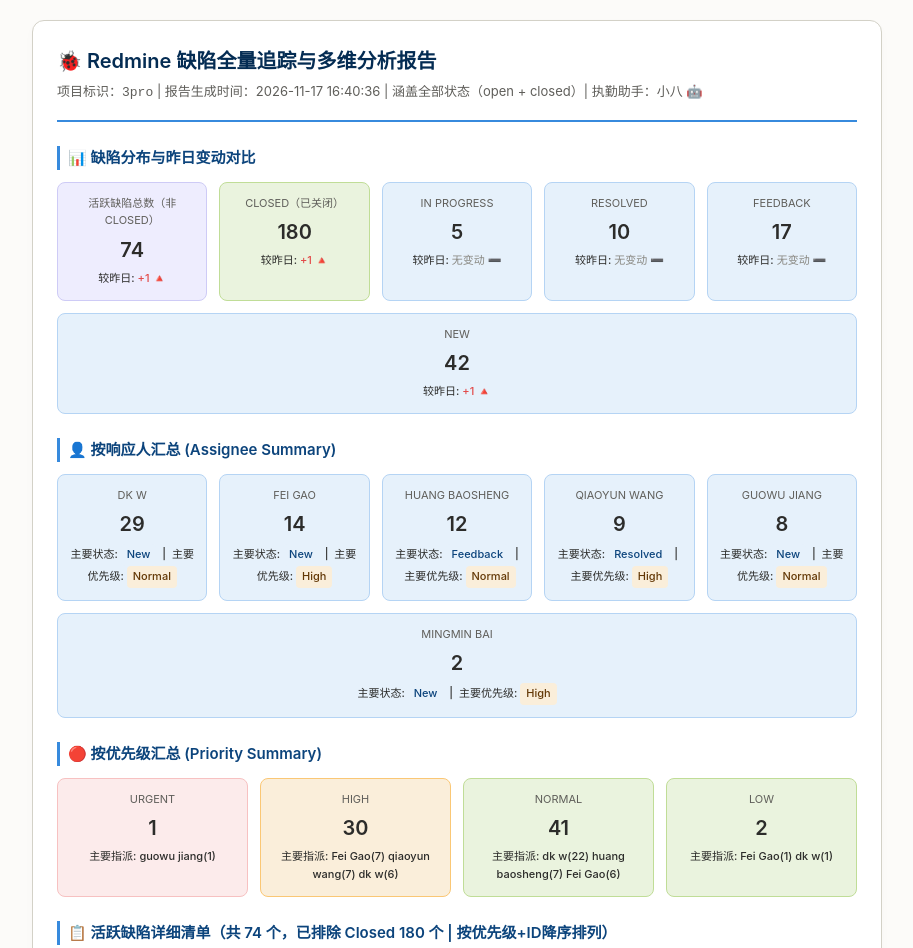
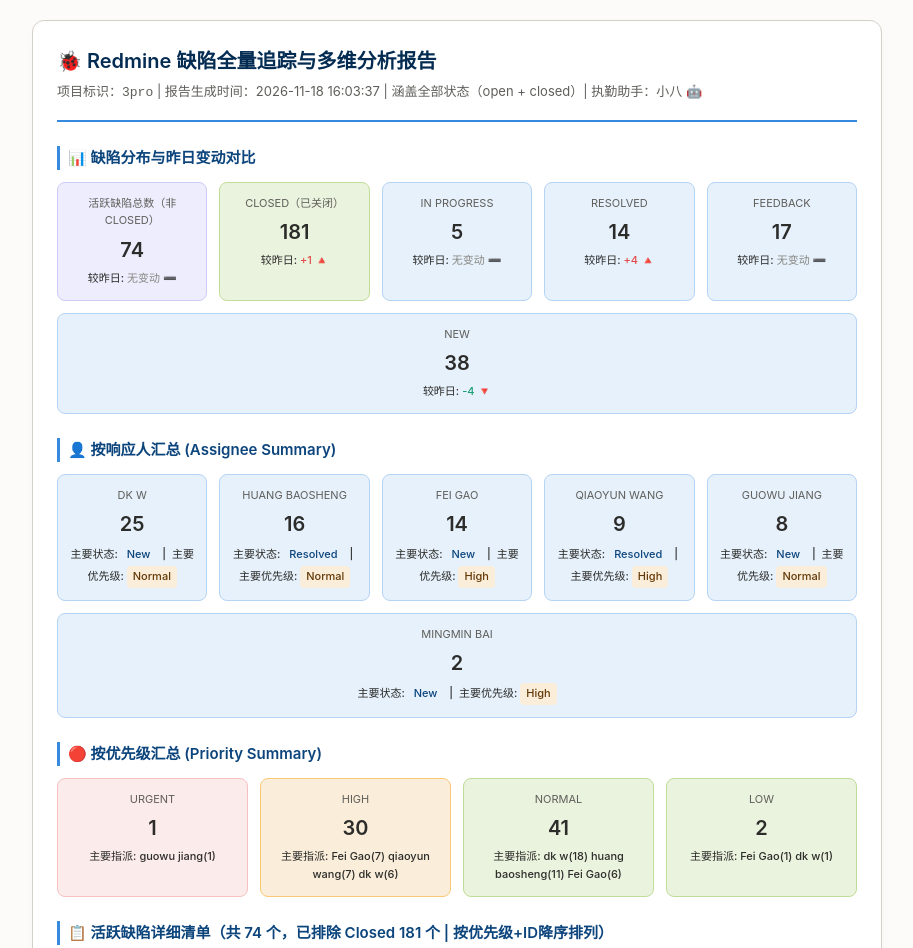
Before and after one commit to brucekentt-art/3pro-reports, a plain HTML site: page daily_report_3pro.html in a window 1280 px wide. Shown: the top 948 px of the page, without its empty margins (183-1096 px from the left). Drawn offline with Linux system fonts and the light colour scheme.

Commit message:
📊 每日报告更新 2026-11-18

```diff
--- a/daily_report_3pro.html
+++ b/daily_report_3pro.html
@@ -3,7 +3,7 @@
 <html lang="zh-CN">
 <head>
     <meta charset="UTF-8">
-    <title>每日 Redmine 缺陷追踪简报 - 2026-11-17 16:40:36</title>
+    <title>每日 Redmine 缺陷追踪简报 - 2026-11-18 16:03:37</title>
     <style>
         body { font-family: -apple-system, BlinkMacSystemFont, "Segoe UI", Roboto, "Helvetica Neue", Arial, sans-serif; background-color: #fcfbf9; color: #2c2c2a; margin: 0; padding: 20px; line-height: 1.6; }
         .container { max-width: 800px; margin: 0 auto; background: #ffffff; border: 0.5px solid #d3d1c7; border-radius: 12px; padding: 24px; box-shadow: 0 4px 12px rgba(0,0,0,0.02); }
@@ -44,7 +44,7 @@
     <div class="container">
         <div class="header">
             <h1>🐞 Redmine 缺陷全量追踪与多维分析报告</h1>
-            <p>项目标识：<code>3pro</code> | 报告生成时间：2026-11-17 16:40:36 | 涵盖全部状态（open + closed）| 执勤助手：小八 🤖</p>
+            <p>项目标识：<code>3pro</code> | 报告生成时间：2026-11-18 16:03:37 | 涵盖全部状态（open + closed）| 执勤助手：小八 🤖</p>
         </div>
 
         <div class="section-title">📊 缺陷分布与昨日变动对比</div>
@@ -55,14 +55,14 @@
                 <div class="metric-change">
                     较昨日:
 
-                        <span class="text-up">+1 🔺</span>
+                        <span class="text-flat">无变动 ➖</span>
 
                 </div>
             </div>
 
             <div class="metric-card success-card">
                 <div class="metric-label">Closed（已关闭）</div>
-                <div class="metric-value">180</div>
+                <div class="metric-value">181</div>
                 <div class="metric-change">
                     较昨日:
 
@@ -85,11 +85,11 @@
 
             <div class="metric-card">
                 <div class="metric-label">Resolved</div>
-                <div class="metric-value">10</div>
+                <div class="metric-value">14</div>
                 <div class="metric-change">
                     较昨日:
 
-                        <span class="text-flat">无变动 ➖</span>
+                        <span class="text-up">+4 🔺</span>
 
                 </div>
             </div>
@@ -107,11 +107,11 @@
 
             <div class="metric-card">
                 <div class="metric-label">New</div>
-                <div class="metric-value">42</div>
+                <div class="metric-value">38</div>
                 <div class="metric-change">
                     较昨日:
 
-                        <span class="text-up">+1 🔺</span>
+                        <span class="text-down">-4 🔻</span>
 
                 </div>
             </div>
@@ -123,9 +123,18 @@
 
             <div class="metric-card">
                 <div class="metric-label">dk w</div>
-                <div class="metric-value">29</div>
+                <div class="metric-value">25</div>
                 <div class="metric-change">
                     主要状态: <span class="badge info">New</span>
+                    &nbsp;|&nbsp; 主要优先级: <span class="badge warning">Normal</span>
+                </div>
+            </div>
+
+            <div class="metric-card">
+                <div class="metric-label">huang baosheng</div>
+                <div class="metric-value">16</div>
+                <div class="metric-change">
+                    主要状态: <span class="badge info">Resolved</span>
                     &nbsp;|&nbsp; 主要优先级: <span class="badge warning">Normal</span>
                 </div>
             </div>
@@ -136,15 +145,6 @@
                 <div class="metric-change">
                     主要状态: <span class="badge info">New</span>
                     &nbsp;|&nbsp; 主要优先级: <span class="badge warning">High</span>
-                </div>
-            </div>
-
-            <div class="metric-card">
-                <div class="metric-label">huang baosheng</div>
-                <div class="metric-value">12</div>
-                <div class="metric-change">
-                    主要状态: <span class="badge info">Feedback</span>
-                    &nbsp;|&nbsp; 主要优先级: <span class="badge warning">Normal</span>
                 </div>
             </div>
 
@@ -212,9 +212,9 @@
                 <div class="metric-change">
                     主要指派:
 
-                    dk w(22)
+                    dk w(18)
 
-                    huang baosheng(7)
+                    huang baosheng(11)
 
                     Fei Gao(6)
 
@@ -236,7 +236,7 @@
 
         </div>
 
-        <div class="section-title">📋 活跃缺陷详细清单（共 74 个，已排除 Closed 180 个 | 按优先级+ID降序排列）</div>
+        <div class="section-title">📋 活跃缺陷详细清单（共 74 个，已排除 Closed 181 个 | 按优先级+ID降序排列）</div>
         <table>
             <thead>
                 <tr>
@@ -654,6 +654,19 @@
                 </tr>
 
                 <tr>
+                    <td><a href="http://182.92.193.208/redmine/issues/15032" target="_blank" style="color: #378add; text-decoration: none; font-weight: 500;">#15032</a></td>
+                    <td style="font-weight: 450;">变色龙3 Pro 国内 - v2.1.1_0058 插件v5：连接过程中，等待了15分钟，出现了低电符号，插件已经和设备同步电量状态了。但是点击电池查看耗材，还是显示70%导致页面和耗材不一致。</td>
+                    <td><span class="badge info">New</span></td>
+                    <td>
+                        <span class="badge gray">
+                            Normal
+                        </span>
+                    </td>
+                    <td>dk w</td>
+                    <td style="font-size: 11px; color: #888780;">2026-11-18</td>
+                </tr>
+
+                <tr>
                     <td><a href="http://182.92.193.208/redmine/issues/15015" target="_blank" style="color: #378add; text-decoration: none; font-weight: 500;">#15015</a></td>
                     <td style="font-weight: 450;">变色龙3 Pro 国内 - v2.1.1_0055 插件v5：设备放置4天，抓log，未出现recalibrate字段</td>
                     <td><span class="badge info">Feedback</span></td>
@@ -669,27 +682,27 @@
                 <tr>
                     <td><a href="http://182.92.193.208/redmine/issues/15014" target="_blank" style="color: #378add; text-decoration: none; font-weight: 500;">#15014</a></td>
                     <td style="font-weight: 450;">变色龙3 Pro 国内 - v2.1.1_0055 插件v5：电压5%，APP蓝牙连接设备，30min后设备出现err2</td>
-                    <td><span class="badge info">New</span></td>
+                    <td><span class="badge info">Resolved</span></td>
                     <td>
                         <span class="badge gray">
                             Normal
                         </span>
                     </td>
-                    <td>dk w</td>
+                    <td>huang baosheng</td>
                     <td style="font-size: 11px; color: #888780;">2026-11-17</td>
                 </tr>
 
                 <tr>
                     <td><a href="http://182.92.193.208/redmine/issues/15013" target="_blank" style="color: #378add; text-decoration: none; font-weight: 500;">#15013</a></td>
                     <td style="font-weight: 450;">变色龙3 Pro 国内 - v2.1.1_0055 插件v5：0045设备出现err2，升级0055倒计时30秒结束后，设备显示1分钟0ppm，一分钟后恢复正常</td>
-                    <td><span class="badge info">New</span></td>
+                    <td><span class="badge info">Resolved</span></td>
                     <td>
                         <span class="badge gray">
                             Normal
                         </span>
                     </td>
-                    <td>dk w</td>
-                    <td style="font-size: 11px; color: #888780;">2026-11-16</td>
+                    <td>huang baosheng</td>
+                    <td style="font-size: 11px; color: #888780;">2026-11-17</td>
                 </tr>
 
                 <tr>
@@ -721,26 +734,26 @@
                 <tr>
                     <td><a href="http://182.92.193.208/redmine/issues/14996" target="_blank" style="color: #378add; text-decoration: none; font-weight: 500;">#14996</a></td>
                     <td style="font-weight: 450;">变色龙3 Pro 国内 - v2.1.1_0052 插件v5：设备关机仅出现电量符号，等待2分钟又开机了。偶现一次</td>
-                    <td><span class="badge info">New</span></td>
+                    <td><span class="badge info">Resolved</span></td>
                     <td>
                         <span class="badge gray">
                             Normal
                         </span>
                     </td>
-                    <td>dk w</td>
+                    <td>huang baosheng</td>
                     <td style="font-size: 11px; color: #888780;">2026-11-17</td>
                 </tr>
 
                 <tr>
                     <td><a href="http://182.92.193.208/redmine/issues/14995" target="_blank" style="color: #378add; text-decoration: none; font-weight: 500;">#14995</a></td>
                     <td style="font-weight: 450;">变色龙3 Pro 国内 - v2.1.1_0045 插件v5：设备出现低电图标后，过段时间低电图标又消失</td>
-                    <td><span class="badge info">New</span></td>
+                    <td><span class="badge info">Resolved</span></td>
                     <td>
                         <span class="badge gray">
                             Normal
                         </span>
                     </td>
-                    <td>dk w</td>
+                    <td>huang baosheng</td>
                     <td style="font-size: 11px; color: #888780;">2026-11-17</td>
                 </tr>
 
@@ -768,19 +781,6 @@
                     </td>
                     <td>Fei Gao</td>
                     <td style="font-size: 11px; color: #888780;">2026-10-08</td>
-                </tr>
-
-                <tr>
-                    <td><a href="http://182.92.193.208/redmine/issues/14893" target="_blank" style="color: #378add; text-decoration: none; font-weight: 500;">#14893</a></td>
-                    <td style="font-weight: 450;">变色龙3 Pro 国内 - v2.1.1_0045 插件v5：插件刚连接设备后，电量还是40，设备还没显示低电符号，停了大概一两分钟后，设备显示低电符号了，但此时插件内还是40% -- 高东飞</td>
-                    <td><span class="badge info">New</span></td>
-                    <td>
-                        <span class="badge gray">
-                            Normal
-                        </span>
-                    </td>
-                    <td>dk w</td>
-                    <td style="font-size: 11px; color: #888780;">2026-09-04</td>
                 </tr>
 
                 <tr>
```
Also changed, not shown: last_run_state_3pro.json (+12 -12 lines).
